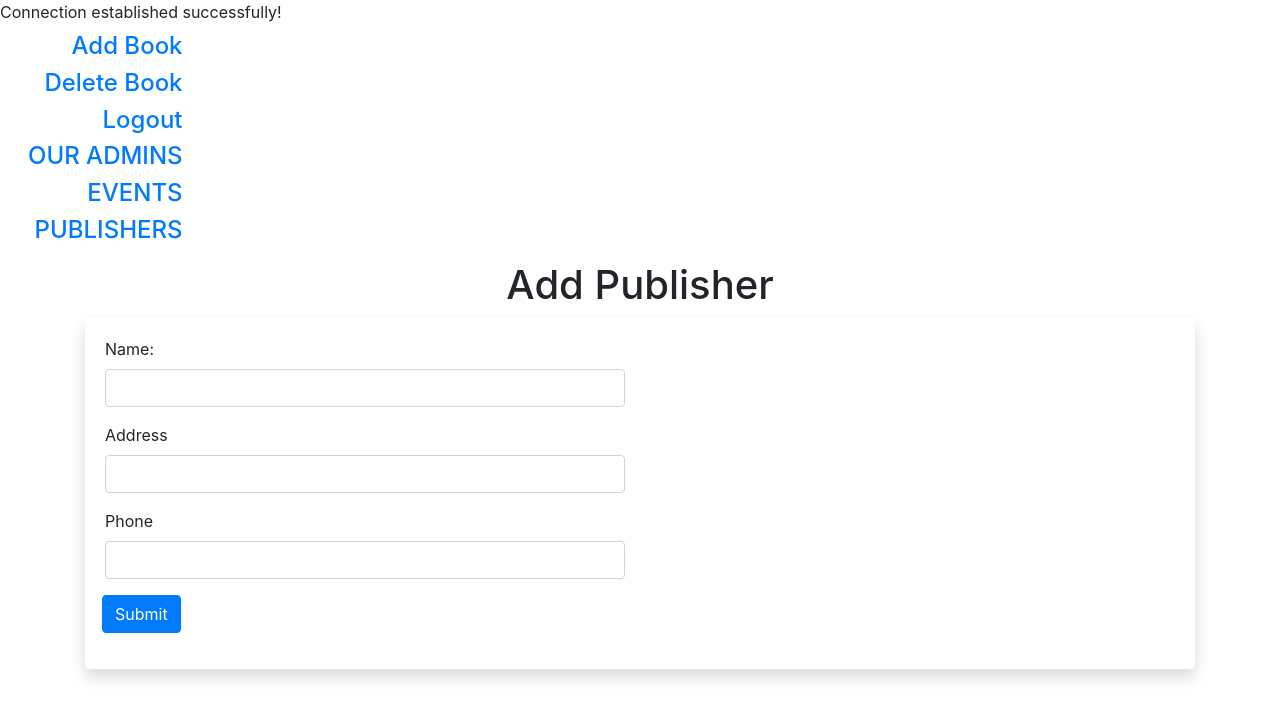
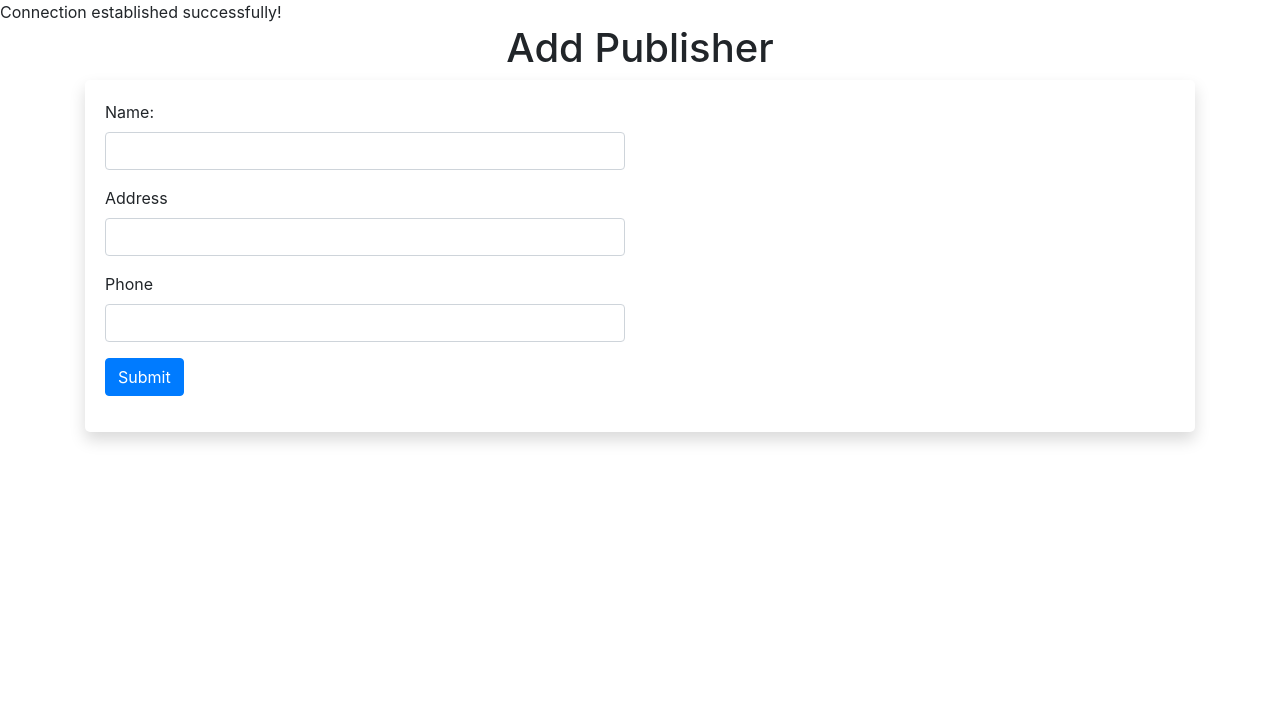
Before and after one commit to jessicathomas13/CPSC471, a PHP site: page /add-publisher.php in a window 1280 px wide. Shown: the top 719 px of the page. Run offline with PHP 8.4, Linux system fonts and the light colour scheme; some libraries are stand-ins or nearby versions.

Commit message:
add publisher design change

```diff
--- a/includes/add-publisher.php
+++ b/includes/add-publisher.php
@@ -24,12 +24,11 @@ if ($_SERVER["REQUEST_METHOD"] == "POST") {
 
 <!DOCTYPE html>
 <html lang="en">
-
 <head>
   <meta charset="UTF-8">
   <meta http-equiv="X-UA-Compatible" content="IE=edge">
   <meta name="viewport" content="width=device-width, initial-scale=1.0">
-  <title>Add Admin</title>
+  <title>Add Publisher</title>
   <link rel="stylesheet" href="css/bootstrap.min.css">
   <link rel="stylesheet" href="https://maxcdn.bootstrapcdn.com/bootstrap/4.0.0/css/bootstrap.min.css" crossorigin="">
   <link rel="stylesheet" href="https://cdnjs.cloudflare.com/ajax/libs/font-awesome/5.15.3/css/all.min.css">
@@ -45,30 +44,6 @@ if ($_SERVER["REQUEST_METHOD"] == "POST") {
 </head>
 
 <body>
-<nav class="navbar">
-
-<?php // var_dump($_SERVER["PHP_SELF"]);  ?>  <!-- this will show your url -->
-<div class="content-wrapper">
-         <div class="container">
-        <div class="row pad-botm">
-            <div class="col-md-30">
-              <div style = "text-align: right">
-              <h4 class="header-line"><a class="default-link-style <?php if($_SERVER["PHP_SELF"]=='add-book.php'){echo 'style-active';}?>"  href="add-book.php">Add Book</a></h4>
-              <h4 class="header-line"><a class="default-link-style <?php if($_SERVER["PHP_SELF"]=='delete-book.php'){echo 'style-active';}?>"  href="delete-book.php">Delete Book</a></h4>
-              <h4 class="header-line"><a class="default-link-style <?php if($_SERVER["PHP_SELF"]=='admin-login.php'){echo 'style-active';}?>"  href="admin-login.php">Logout</a></h4>
-              <h4 class="header-line"><a class="default-link-style <?php if($_SERVER["PHP_SELF"]=='all-admins.php'){echo 'style-active';}?>"  href="all-admins.php">OUR ADMINS</a></h4>
-              <h4 class="header-line"><a class="default-link-style <?php if($_SERVER["PHP_SELF"]=='event.php'){echo 'style-active';}?>"  href="add-event.php">EVENTS</a></h4>
-              <h4 class="header-line"><a class="default-link-style <?php if($_SERVER["PHP_SELF"]=='publisher.php'){echo 'style-active';}?>"  href="publisher.php">PUBLISHERS</a></h4>
-            </div>
-
-</nav>
-
-<style>
-
-.style-active {
-        text-decoration: red underline overline wavy;
-}
-</style>
   <div class="container">
     <h1 class="text-center">Add Publisher</h1>
     <div class="card border-left-primary shadow h-1000 py-10">
@@ -77,21 +52,20 @@ if ($_SERVER["REQUEST_METHOD"] == "POST") {
           <div class="col-md-6">
             <form action="add-publisher.php" method="POST">
               <div class="form-group">
-                <label for="event_id">Name:</label>
+                <label for="name">Name:</label>
                 <input type="text" name="name" class="form-control" required>
               </div>
 
+              <div class="form-group">
+                <label for="address">Address</label>
+                <input class="form-control" name="address" required />
+              </div>
 
               <div class="form-group">
-              <label>Address</label>
-              <input class="form-control"  name="address"  />
-              </div>
-              <div class="form-group">
-              <label>Phone</label>
-              <input class="form-control"  name="phone"  />
+                <label for="phone">Phone</label>
+                <input class="form-control" name="phone" required />
               </div>
 
-              </div>
               <div class="form-group">
                 <input type="submit" value="Submit" class="btn btn-primary">
               </div>
@@ -103,5 +77,4 @@ if ($_SERVER["REQUEST_METHOD"] == "POST") {
     </div>
   </div>
 </body>
-
 </html>
--- a/includes/publisher.php
+++ b/includes/publisher.php
@@ -72,8 +72,8 @@ include('sqlconnect.php');
 <body>
     <nav class="navbar">
         <h1>Publishers</h1>
+        <a href="admin-dashboard.php">Home</a>
         <a href="#" onclick="toggleDelete(true)">Delete Publisher</a>
-        <a href="admin-dashboard.php">Home</a>
         <a href="add-publisher.php">Add Publisher</a>
     </nav>
 
```
